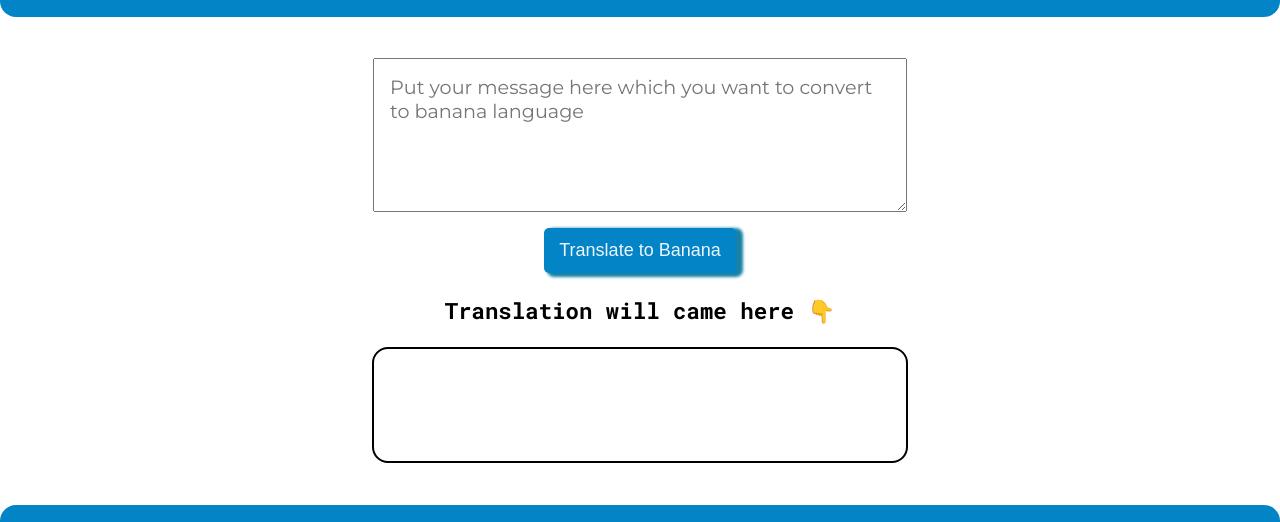
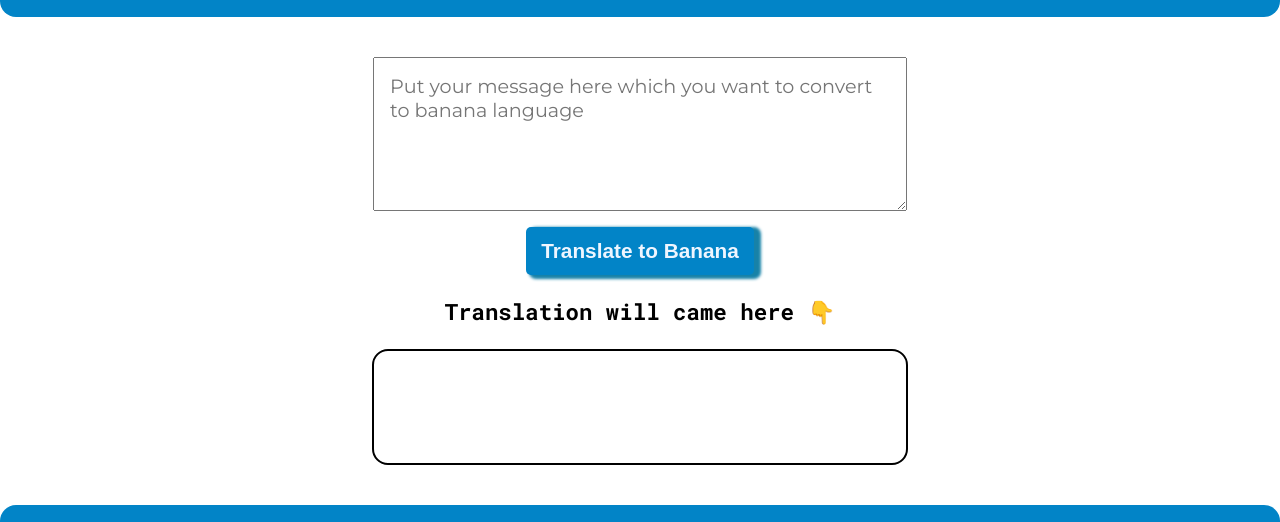
Before and after one commit to Gurnav224/neogcamp-banana-speak, a plain HTML site: page index.html in a window 1280 px wide. Shown: the part 101-623 px from the top of the page. Drawn offline with Linux system fonts and the light colour scheme.

Commit message:
fix: css

```diff
--- a/style.css
+++ b/style.css
@@ -48,7 +48,8 @@ body{
 
 #btn-translate{
     padding: 12px 15px;
-    font-size: large;
+    font-size: 1.3rem;
+    font-weight: 600;
     background-color: var(--primary-color);
     border: none;
     color: var(--secondary-color);
```
